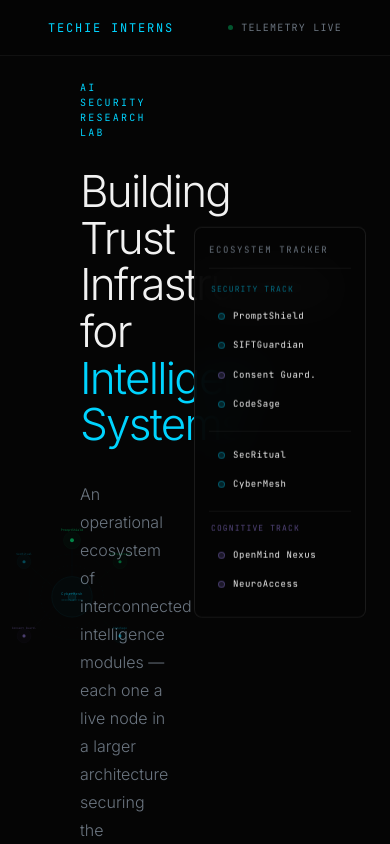
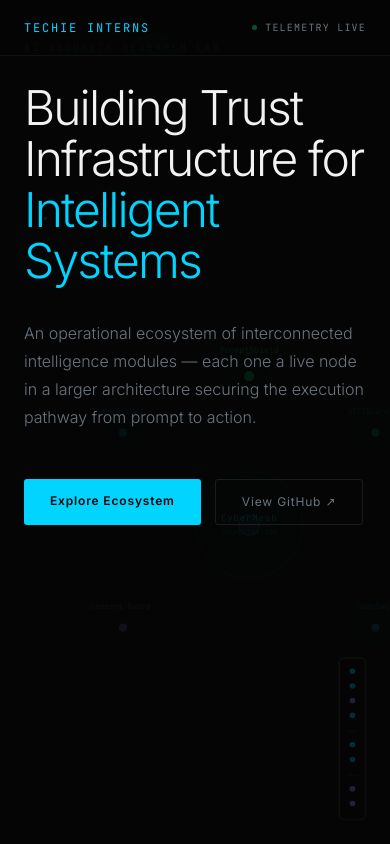
Before and after one commit to saishamehraa/PortFolio, a React (Vite) app: page / in a window 390 px wide. Shown: the top 844 px of the page. Built offline with nearby package versions, Linux system fonts and the light colour scheme.

Commit message:
fix: mobile responsive

```diff
--- a/src/components/BranchSplit.tsx
+++ b/src/components/BranchSplit.tsx
@@ -2,7 +2,7 @@ import React from 'react';
 
 export function BranchSplit() {
   return (
-    <section id="branch" className="centered" data-active="none" style={{ paddingRight: '220px' }}>
+    <section id="branch" className="centered pr-desktop" data-active="none">
       <span className="eyebrow c sr">Architecture Evolution</span>
       <h2 className="sr sr-delay-1">Two Pathways,<br />One Foundation</h2>
       <p className="body-text centered sr sr-delay-2" style={{ maxWidth: '640px' }}>
--- a/src/components/CognitiveIntelligence.tsx
+++ b/src/components/CognitiveIntelligence.tsx
@@ -2,7 +2,7 @@ import React from 'react';
 
 export function CognitiveIntelligence() {
   return (
-    <section id="cognitive" className="centered" data-active="openmind,neuro" style={{ paddingRight: '220px' }}>
+    <section id="cognitive" className="centered pr-desktop" data-active="openmind,neuro">
       <span className="eyebrow v sr">Human Layer / Research Track</span>
       <h2 className="sr sr-delay-1" style={{ maxWidth: '780px' }}>Mapping the<br />Cognitive Boundary</h2>
       <p className="body-text centered sr sr-delay-2" style={{ maxWidth: '640px' }}>
--- a/src/components/EcosystemMinimap.tsx
+++ b/src/components/EcosystemMinimap.tsx
@@ -1,6 +1,8 @@
-import React, { useEffect } from 'react';
+import React, { useEffect, useState } from 'react';
 
 export function EcosystemMinimap() {
+  const [isExpanded, setIsExpanded] = useState(false);
+
   useEffect(() => {
     // Porting the IntersectionObserver logic from reference.html
     const sections = document.querySelectorAll('section');
@@ -76,7 +78,7 @@ export function EcosystemMinimap() {
         </div>
       </nav>
 
-      <div id="eco-nav">
+      <div id="eco-nav" className={isExpanded ? 'eco-expanded' : ''} onClick={() => setIsExpanded(!isExpanded)}>
         <div className="eco-header">ECOSYSTEM TRACKER</div>
 
         <div className="eco-track-label sec">SECURITY TRACK</div>
--- a/src/components/FutureVision.tsx
+++ b/src/components/FutureVision.tsx
@@ -3,7 +3,7 @@ import React from 'react';
 export function FutureVision() {
   return (
     <>
-      <section id="future" data-active="all" style={{ paddingRight: '220px', paddingBottom: '120px' }}>
+      <section id="future" className="pr-desktop" data-active="all" style={{ paddingBottom: '120px' }}>
         <div className="sr">
           <span className="eyebrow c">The Horizon</span>
           <h2>The Ecosystem<br />is <span className="accent-c">Expanding.</span></h2>
--- a/src/components/HowTrustIsBuilt.tsx
+++ b/src/components/HowTrustIsBuilt.tsx
@@ -2,7 +2,7 @@ import React from 'react';
 
 export function HowTrustIsBuilt() {
   return (
-    <section id="process" data-active="promptshield,sift,consent,codesage" style={{ paddingRight: '220px', paddingTop: '120px', paddingBottom: '120px' }}>
+    <section id="process" className="pr-desktop" data-active="promptshield,sift,consent,codesage" style={{ paddingTop: '120px', paddingBottom: '120px' }}>
       <span className="eyebrow c sr">Architecture — Trust Layer</span>
       <h2 className="sr sr-delay-1" style={{ maxWidth: '560px' }}>How Trust<br />Is Built</h2>
       <div style={{ marginTop: '60px', width: '100%' }}>
--- a/src/components/OrchestrationFlow.tsx
+++ b/src/components/OrchestrationFlow.tsx
@@ -2,7 +2,7 @@ import React from 'react';
 
 export function OrchestrationFlow() {
   return (
-    <section id="flow" className="centered" data-active="secritual,cybermesh" style={{ background: 'linear-gradient(180deg,#050505,#060b0e)', paddingRight: '220px' }}>
+    <section id="flow" className="centered pr-desktop" data-active="secritual,cybermesh" style={{ background: 'linear-gradient(180deg,#050505,#060b0e)' }}>
       <span className="eyebrow c sr">Orchestration</span>
       <h2 className="sr sr-delay-1">How Systems<br />Work Together</h2>
       <div className="flow-wrap sr sr-delay-2">
--- a/src/components/OriginEcosystem.tsx
+++ b/src/components/OriginEcosystem.tsx
@@ -2,7 +2,7 @@ import React from 'react';
 
 export function OriginEcosystem() {
   return (
-    <section id="origin" data-active="none" style={{ paddingRight: '220px', background: '#050505', paddingTop: '100px' }}>
+    <section id="origin" className="pr-desktop" data-active="none" style={{ background: '#050505', paddingTop: '100px' }}>
       <span className="eyebrow sr">From Security to Intelligence</span>
       <h2 className="sr sr-delay-1" style={{ maxWidth: '640px' }}>How the Ecosystem<br />Evolved</h2>
 
--- a/src/components/SecurityIntelligence.tsx
+++ b/src/components/SecurityIntelligence.tsx
@@ -2,7 +2,7 @@ import React from 'react';
 
 export function SecurityIntelligence() {
   return (
-    <section id="security" data-active="secritual,cybermesh" style={{ paddingRight: '220px' }}>
+    <section id="security" className="pr-desktop" data-active="secritual,cybermesh">
       <div className="security-split">
         <div className="sr">
           <span className="eyebrow c">Security Intelligence</span>
--- a/src/components/Vision.tsx
+++ b/src/components/Vision.tsx
@@ -2,7 +2,7 @@ import React from 'react';
 
 export function Vision() {
   return (
-    <section id="vision" data-active="all" style={{ paddingRight: '220px' }}>
+    <section id="vision" className="pr-desktop" data-active="all">
       <span className="eyebrow c sr">AI Security Research Lab</span>
       <h1 className="sr sr-delay-1">
         Building Trust Infrastructure for <span className="accent-c">Intelligent Systems</span>
@@ -15,7 +15,7 @@ export function Vision() {
         <a href="https://github.com/saishamehraa" className="btn-o">View GitHub ↗</a>
       </div>
 
-      <svg style={{ position: 'absolute', right: '240px', top: '0', bottom: '0', width: '40%', height: '100%', opacity: 0.7 }} viewBox="0 0 400 600" fill="none" xmlns="http://www.w3.org/2000/svg">
+      <svg className="hero-svg" viewBox="0 0 400 600" fill="none" xmlns="http://www.w3.org/2000/svg">
         <circle cx="200" cy="300" r="52" stroke="rgba(0,212,255,0.18)" strokeWidth="1" fill="rgba(0,212,255,0.03)" />
         <circle cx="200" cy="300" r="80" stroke="rgba(0,212,255,0.08)" strokeWidth="1" strokeDasharray="4 7" />
         <circle cx="200" cy="300" r="110" stroke="rgba(0,212,255,0.04)" strokeWidth="1" />
--- a/src/reference.css
+++ b/src/reference.css
@@ -95,8 +95,8 @@ section.centered { align-items: center; text-align: center; }
 }
 .eyebrow.c { color: var(--cyan); } .eyebrow.e { color: var(--emerald); }
 .eyebrow.v { color: var(--violet); } .eyebrow.r { color: var(--red); }
-h1 { font-size: clamp(44px,5.8vw,84px) !important; font-weight: 300 !important; line-height: 1.06 !important; letter-spacing: -.04em !important; max-width: 920px; font-family: 'Inter', sans-serif !important; }
-h2 { font-size: clamp(36px,4.5vw,66px) !important; font-weight: 300 !important; line-height: 1.08 !important; letter-spacing: -.03em !important; font-family: 'Inter', sans-serif !important; }
+h1 { font-size: clamp(3rem, 10vw, 7rem) !important; font-weight: 300 !important; line-height: 1.06 !important; letter-spacing: -.04em !important; max-width: 920px; font-family: 'Inter', sans-serif !important; }
+h2 { font-size: clamp(2rem, 7vw, 4rem) !important; font-weight: 300 !important; line-height: 1.08 !important; letter-spacing: -.03em !important; font-family: 'Inter', sans-serif !important; }
 .accent-c { color: var(--cyan); } .accent-e { color: var(--emerald); } .accent-v { color: var(--violet); }
 .body-text { font-size: 16px; color: var(--muted); font-weight: 300; line-height: 1.75; max-width: 520px; margin-top: 32px; }
 .body-text.centered { margin-left: auto; margin-right: auto; }
@@ -177,3 +177,74 @@ footer { padding: 40px 80px; border-top: 1px solid var(--border); display: flex;
 .btn-o { display: inline-block; padding: 13px 26px; background: transparent; color: var(--muted); font-size: 12px; letter-spacing: .07em; border: 1px solid var(--border2); cursor: pointer; border-radius: 3px; text-decoration: none; transition: all .2s; }
 .btn-o:hover { color: var(--text); border-color: rgba(255,255,255,0.2); }
 .btns { display: flex; gap: 14px; margin-top: 48px; }
+
+/* ── DESKTOP PADDING ── */
+@media (min-width: 769px) {
+  .pr-desktop { padding-right: 220px !important; }
+  .hero-svg { position: absolute; right: 240px; top: 0; bottom: 0; width: 40%; height: 100%; opacity: 0.7; }
+}
+
+/* ── MOBILE RESPONSIVENESS ── */
+@media (max-width: 768px) {
+  section { padding: 40px 24px; min-height: 80vh; }
+
+  .security-split, #future, .branch-visual, .flow-wrap { display: flex; flex-direction: column; gap: 40px; align-items: flex-start; }
+
+  #eco-nav {
+    top: auto;
+    bottom: 24px;
+    right: 24px;
+    transform: none;
+    width: auto;
+    padding: 12px;
+    background: rgba(5,5,5,0.85);
+    backdrop-filter: blur(10px);
+    transition: all 0.3s;
+    border-radius: 8px;
+    z-index: 150;
+    transform-origin: bottom right;
+    scale: 0.7;
+    cursor: pointer;
+  }
+
+  #eco-nav:not(.eco-expanded) .eco-name,
+  #eco-nav:not(.eco-expanded) .eco-header,
+  #eco-nav:not(.eco-expanded) .eco-track-label {
+    display: none;
+  }
+  #eco-nav:not(.eco-expanded) .eco-node {
+    padding: 4px;
+    margin-bottom: 4px;
+  }
+  #eco-nav:not(.eco-expanded) { width: auto; padding: 10px; }
+
+  #eco-nav.eco-expanded {
+    scale: 0.9;
+  }
+
+  .hero-svg {
+    position: absolute;
+    right: -20px;
+    top: 50%;
+    transform: translateY(-50%);
+    width: 120%;
+    height: 100%;
+    opacity: 0.12;
+    z-index: 0;
+  }
+
+  #vision > * { position: relative; z-index: 2; }
+
+  .process-row { flex-direction: column; gap: 16px; }
+  .process-node-dot { right: auto; left: 0; top: -12px; }
+
+  .flow-connector { transform: rotate(90deg); margin: 32px auto; }
+
+  footer { flex-direction: column; gap: 16px; padding: 24px; text-align: center; }
+
+  nav { padding: 0 24px; }
+
+  .origin-path { margin-top: 40px; }
+  .origin-step { padding-left: 24px; gap: 20px; }
+  .origin-step::before { left: -5px; top: 12px; }
+}
```
